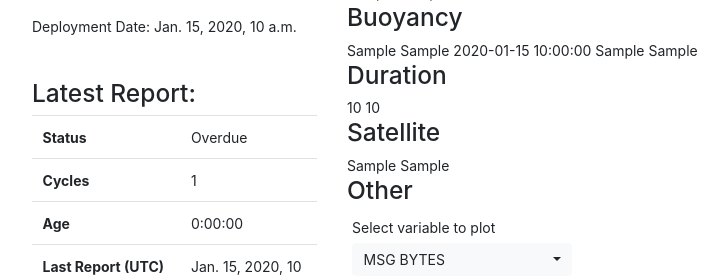
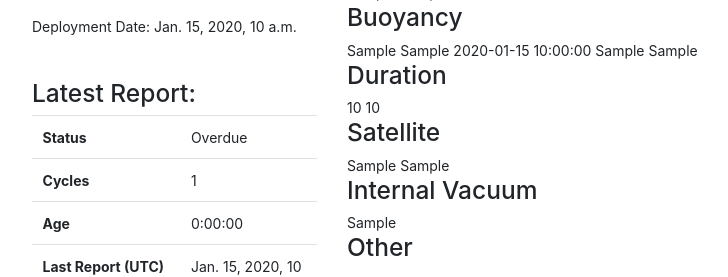
Before and after one commit to boom-lab/bgc-db, a Django app: template templates/pages/float_detail.html in a window 1280 px wide. Shown: the part 130-407 px from the top of the page, without its empty margins (3-731 px from the left). Run offline with Django 3.2, Linux system fonts and the light colour scheme; tables that the repository leaves empty hold one stand-in row (values such as "Sample post"); the template is opened without the code that fills it: values that come from a table or form of the project are taken from there, most other values are stand-ins (such as "Sample title", 1, 10 or a date in 2020); some libraries are stand-ins or nearby versions.

Commit message:
internal vacuum plot, moved to displayed plot

```diff
--- a/deployments/models.py
+++ b/deployments/models.py
@@ -131,7 +131,7 @@ class deployment(models.Model):
     def status(self):
         if not self.LAUNCH_DATE: #Before launch
             return "Predeployment"
-        latest = self.cycle_metadata.order_by('GpsFixDate').last()
+        latest = self.cycle_metadata.order_by('GpsFixDate').last() #Historical floats
         if not latest:
             return ""
         if latest.PROFILE_ID[-3:] == '000': #first .msg file reported
--- a/pages/engineering_plots.py
+++ b/pages/engineering_plots.py
@@ -254,7 +254,7 @@ def amps_plot(filters):
         height=500,
         showlegend=True,
         margin={'t': 30, 'l':0,'r':0,'b':0},
-        yaxis_range=[0,.8]
+        yaxis_range=[0,.9]
     )
 
     plot_div = plot(fig,output_type='div', include_plotlyjs=False, config= {
--- a/pages/views.py
+++ b/pages/views.py
@@ -63,6 +63,7 @@ def float_detail(request):
         abpres_plot = ep.single_var_plot(filters, "AirBladderPressure", y_label="Pressure", legend_label="Air Bladder Pressure")
         buoy_pump_time_plot = ep.single_var_plot(filters, "BuoyancyPumpOnTime", y_label="Time",
             legend_label="Buoyancy Pump On Time")
+        vacuum_plot = ep.single_var_plot(filters, "Vacuum", y_label="Pressure", legend_label="Internal Vacuum")
 
         calc={}
         if latest_cycle_meta.MSG_BYTES:
@@ -88,7 +89,8 @@ def float_detail(request):
             'upload_attempt_plot':ep.upload_attempt_plot(filters),
             'surface_duration_plot':ep.surface_duration_plot(filters),
             'park_pres_plot':ep.park_pres_plot(filters),
-            'profile_start_pres_plot':ep.profile_start_pres_plot(filters)
+            'profile_start_pres_plot':ep.profile_start_pres_plot(filters),
+            'vacuum_plot':vacuum_plot
         }
         return render(request, 'pages/float_detail.html', context)
     else: #Pre deployment
--- a/templates/pages/float_detail.html
+++ b/templates/pages/float_detail.html
@@ -88,6 +88,8 @@
             <h3>Satellite</h3>
             {{ con_attempt_plot|safe }}
             {{ upload_attempt_plot|safe }}
+            <h3>Internal Vacuum</h3>
+            {{ vacuum_plot|safe}}
             <h3>Other</h3>
             <label>Select variable to plot</label>
             <div class="row">
@@ -103,7 +105,6 @@
                     <option value="IceMLSample">IceMLSample</option>
                     <option value="ParkDescentPCnt">ParkDescentPCnt</option>
                     <option value="ObsIndex">ObsIndex</option>
-                    <option value="Vacuum">Vacuum</option>
                     <option value="GpsNsat">GpsNsat</option>
                     <option value="IsusPowerCycleCounter">IsusPowerCycleCounter</option>
                     <option value="Sbe41cpHumidity">Sbe41cpHumidity</option>
```
